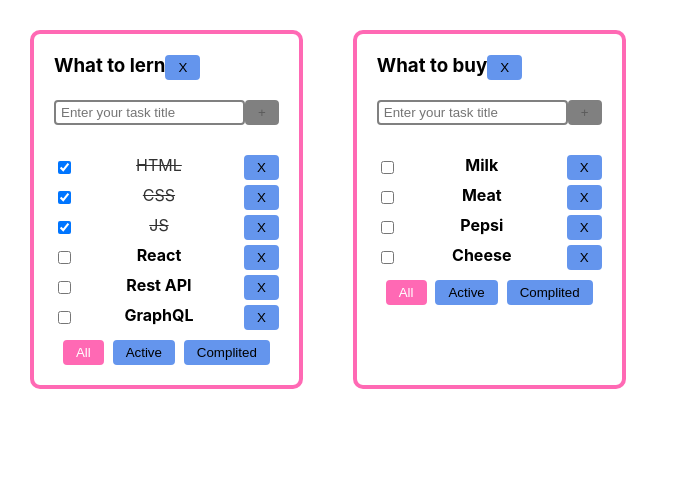
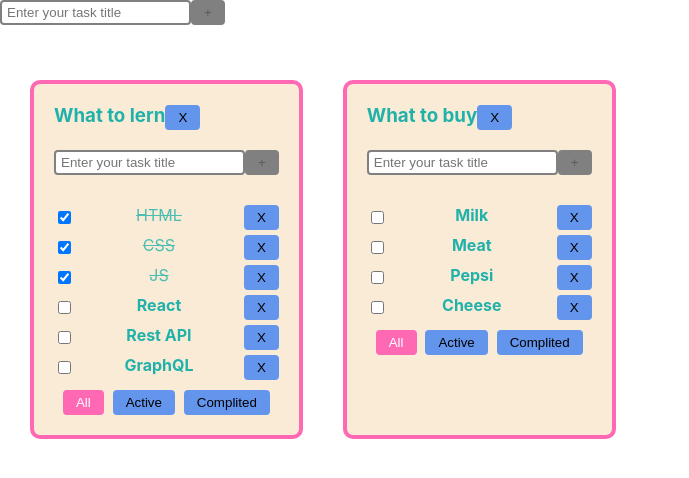
Before and after one commit to IlyaHancharuk/ToDoList, a React (Create React App) app: page / in a window 1280 px wide. Shown: the top 478 px of the page, without its empty margins (0-689 px from the left). Built offline with nearby package versions, Linux system fonts and the light colour scheme.

Commit message:
feat: implement add todolists and edit title

```diff
--- a/package.json
+++ b/package.json
@@ -1,6 +1,7 @@
 {
   "name": "it-incubator-todolist-ts",
   "version": "0.1.0",
+  "homepage": "https://IlyaHancharuk.github.io/ToDoList",
   "private": true,
   "dependencies": {
     "@testing-library/jest-dom": "^4.2.4",
@@ -12,6 +13,7 @@
     "@types/react": "^16.9.0",
     "@types/react-dom": "^16.9.0",
     "@types/uuid": "^9.0.1",
+    "gh-pages": "^5.0.0",
     "react": "^16.13.1",
     "react-dom": "^16.13.1",
     "react-scripts": "3.4.1",
@@ -22,7 +24,9 @@
     "start": "react-scripts start",
     "build": "react-scripts build",
     "test": "react-scripts test",
-    "eject": "react-scripts eject"
+    "eject": "react-scripts eject",
+    "predeploy": "npm run build",
+    "deploy": "gh-pages -d build"
   },
   "eslintConfig": {
     "extends": "react-app"
--- /dev/null
+++ b/src/components/AddItemForn.tsx
@@ -0,0 +1,48 @@
+import React, { FC, useState } from "react";
+import SuperInputText from "./SupetInputText/SuperInputText";
+
+type AddItemFormPropsType = {
+    maxLength: number;
+    addINewItem: (title: string) => void;
+}
+
+const AddItemForm: FC<AddItemFormPropsType> = ({
+    maxLength,
+    addINewItem
+}) => {
+    const [title, setTitle] = useState<string>('');
+    const [error, setError] = useState<boolean>(false);
+
+    const addItem = () => {
+        addINewItem(title);
+        setTitle('');
+    };
+    const changeTaskTitle = (e: React.ChangeEvent<HTMLInputElement>) => {
+        const text = e.target.value.trimStart();
+        text.length > maxLength ? setError(true) : setError(false);
+        setTitle(text);
+    };
+    const onEnterHandler = (e: React.KeyboardEvent<HTMLInputElement>) => {
+        e.key === 'Enter' && addItem();
+    }
+
+    const userErrorMessage = title.length > maxLength && <div className="error-message">Task title is to long!</div>;
+    const isAddBtnDisable = title === '' || error;
+    const inputClasses = `input ${error && 'error-input'}`;
+
+    return (
+        <div className="addItemForm">
+                <SuperInputText
+                   className={inputClasses}
+                   type="text"
+                   placeholder="Enter your task title"
+                   value={title}
+                   onChange={changeTaskTitle}
+                   onKeyDown={onEnterHandler} />
+                <button className="btn" onClick={addItem} disabled={isAddBtnDisable}> + </button>
+                {userErrorMessage}
+            </div>
+    );
+};
+
+export default AddItemForm;
--- a/src/components/App.css
+++ b/src/components/App.css
@@ -1,19 +1,24 @@
-*, *::before, *::after {
+*,
+*::before,
+*::after {
   box-sizing: border-box;
 }
 
-.App {
+.App {}
+
+.todoLists-container {
   padding: 30px;
   display: flex;
   flex-direction: row;
-}
-
-.App > div {
-  margin-right: 50px;
+  flex-wrap: wrap;
+  row-gap: 20px;
+  column-gap: 40px;
 }
 
 .Todolist {
+  max-width: 280px;
   padding: 20px;
+  background-color: antiquewhite;
   border: 4px solid hotpink;
   border-radius: 10px;
   -webkit-border-radius: 10px;
@@ -79,7 +84,7 @@
   cursor: auto;
 }
 
-.add-task-block {
+.addItemForm {
   height: 50px;
 }
 
@@ -99,7 +104,7 @@
   font-weight: bold;
 }
 
-.task-done span{
+.task-done span {
   font-weight: normal;
   opacity: 0.8;
   text-decoration: line-through;
--- a/src/components/App.tsx
+++ b/src/components/App.tsx
@@ -3,6 +3,7 @@ import { FilterType, TasksStateType, TasksType, TodoListType, TodoListsStateType
 import './App.css';
 import Todolist from './Todolist';
 import { v1 } from 'uuid';
+import AddItemForm from './AddItemForn';
 
 const App = () => {
 
@@ -33,14 +34,13 @@ const App = () => {
         ],
     })
 
-
     //methods for filter
     const getFiltredTasks = (tasks: TasksType[], filter: FilterType): TasksType[] => {
         if (filter === 'active') return tasks.filter(t => t.isDone === false);
         if (filter === 'completed') return tasks.filter(t => t.isDone === true);
         return tasks;
     }
-    const changeFilter = (todoListId: string, filter: FilterType) => {
+    const changeTodoListFilter = (todoListId: string, filter: FilterType) => {
         const updatedTodoList = todoLists.map(todo => todo.id === todoListId ? {...todo, filter: filter} : todo);
         setTodoLists(updatedTodoList);
     };
@@ -54,6 +54,10 @@ const App = () => {
         const updatedTasks = tasks[todoListId].map(t => t.id === id ? {...t, isDone: status} : t);
         setTasks({...tasks, [todoListId]: updatedTasks});
     }
+    const changeTaskTitle = (todoListId: string, id: string, newTitle: string) => {
+        const updatedTasks = tasks[todoListId].map(t => t.id === id ? {...t, title: newTitle} : t);
+        setTasks({...tasks, [todoListId]: updatedTasks});
+    }
     const addTask = (todoListId: string, title: string) => {
         const newTask = {id: v1(), title: title, isDone: false};
         const updatedTasks = [newTask, ...tasks[todoListId],];
@@ -61,15 +65,20 @@ const App = () => {
     }
 
     //methods for todolists
+    const addTodoList = (title: string) => {
+        const newTodoId = v1();
+        const newTodo: TodoListType = {id: newTodoId, title, filter: 'all'};
+        setTodoLists([...todoLists, newTodo]);
+        setTasks({...tasks, [newTodoId]: []});
+    }
     const removeTodoList = (todoListId: string) => {
         setTodoLists(todoLists.filter(todo => todo.id !== todoListId));
         delete tasks[todoListId];
     }
-    const addTodoList = (title: string) => {
-        const newTodo: TodoListType = {id: v1(), title, filter: 'all'}
-        setTodoLists([...todoLists, newTodo]);
+    const changeTodoListTitle = (todoListId: string, newTitle: string) => {
+        const updatedTodoLists = todoLists.map(todo => todo.id === todoListId ? {...todo, title: newTitle} : todo);
+        setTodoLists(updatedTodoLists);
     }
-
 
     //UI:
     const todoListComponents: JSX.Element[] | JSX.Element = todoLists.map(todo => {
@@ -84,16 +93,21 @@ const App = () => {
             addTask={addTask}
             removeTask={removeTask}
             changeTaskStatus={changeTaskStatus}
+            changeTaskTitle={changeTaskTitle}
 
-            changeFilter={changeFilter}
             addTodoList={addTodoList}
+            changeTodoListFilter={changeTodoListFilter}
+            changeTodoListTitle={changeTodoListTitle}
             removeTodoList={removeTodoList}
         />
     })
 
     return (
         <div className="App">
-            {todoListComponents}
+            <AddItemForm maxLength={15} addINewItem={addTodoList} />
+            <div className='todoLists-container'>
+                {todoListComponents}
+            </div>
         </div>
     );
 }
--- /dev/null
+++ b/src/components/SupetEditableSpan/SuperEditableSpan.module.css
@@ -0,0 +1,3 @@
+.superSpan {
+    color: lightseagreen;
+}
--- /dev/null
+++ b/src/components/SupetEditableSpan/SuperEditableSpan.tsx
@@ -0,0 +1,68 @@
+import React, { DetailedHTMLProps, FC, HTMLAttributes, InputHTMLAttributes, useState } from "react";
+import SuperInputText from "../SupetInputText/SuperInputText";
+import s from './SuperEditableSpan.module.css';
+
+type DefaultSpanPropsType = DetailedHTMLProps<HTMLAttributes<HTMLSpanElement>, HTMLSpanElement>;
+type DefaultInputPropsType = DetailedHTMLProps<InputHTMLAttributes<HTMLInputElement>, HTMLInputElement>;
+
+type SuperEditableSpanType = DefaultInputPropsType & {
+    onChangeText?: (value: string) => void;
+    onEnter?: () => void;
+    error?: string;
+    spanClassName?: string;
+    spanProps?: DefaultSpanPropsType;
+}
+
+const SuperEditableSpan: FC<SuperEditableSpanType> = (
+    {
+        autoFocus,
+        onBlur,
+        onEnter,
+        spanProps,
+        ...restProps
+    }
+) => {
+    const [editMode, setEditMode] = useState<boolean>(false);
+    const {children, onDoubleClick, className, ...restSpanProps} = spanProps || {};
+
+    const onEnterCallback = () => {
+        setEditMode(false);
+        onEnter && onEnter();
+    }
+    const onBlurCallback = (e: React.FocusEvent<HTMLInputElement>) => {
+        setEditMode(false);
+        onBlur && onBlur(e);
+    }
+    const onDoubleClickCallBack = (e: React.MouseEvent<HTMLSpanElement, MouseEvent>) => {
+        setEditMode(true);
+        onDoubleClick && onDoubleClick(e);
+    }
+
+    const spanClassName = `${s.superSpan} ${className}`;
+
+    return (
+        <>
+            {editMode
+                ? (
+                    <SuperInputText
+                        autoFocus
+                        onBlur={onBlurCallback}
+                        onEnter={onEnterCallback}
+                        {...restProps}
+                    />
+                ) : (
+                    <span
+                        onDoubleClick={onDoubleClickCallBack}
+                        className={spanClassName}
+
+                        {...restSpanProps}
+                    >
+                        {children || restProps.value}
+                    </span>
+                )
+            }
+        </>
+    )
+}
+
+export default SuperEditableSpan;
--- /dev/null
+++ b/src/components/SupetInputText/SuperInputText.module.css
@@ -0,0 +1,24 @@
+.superInput {
+    padding: 5px 10px;
+    border: 3px solid grey;
+    background: white;
+    border-radius: 10px;
+    -webkit-border-radius: 10px;
+    -moz-border-radius: 10px;
+    -ms-border-radius: 10px;
+    -o-border-radius: 10px;
+    outline: none;
+    transition: 0.3s all;
+    -webkit-transition: 0.3s all;
+    -moz-transition: 0.3s all;
+    -ms-transition: 0.3s all;
+    -o-transition: 0.3s all;
+}
+
+.errorInput {
+    border: 3px solid red;
+}
+
+.error {
+    color: red;
+}
--- /dev/null
+++ b/src/components/SupetInputText/SuperInputText.tsx
@@ -0,0 +1,49 @@
+import React, {ChangeEvent, DetailedHTMLProps, InputHTMLAttributes, KeyboardEvent} from 'react';
+import s from './SuperInputText.module.css';
+
+type DefaultInputPropsType = DetailedHTMLProps<InputHTMLAttributes<HTMLInputElement>, HTMLInputElement>
+type SuperInputTextPropsType = DefaultInputPropsType & {
+    onChangeText?: (value: string) => void
+    onEnter?: () => void
+    error?: string
+    spanClassName?: string
+}
+
+const SuperInputText: React.FC<SuperInputTextPropsType> = (
+    {
+        type,
+        onChange, onChangeText,
+        onKeyDown, onEnter,
+        error,
+        className, spanClassName,
+        ...restProps
+    }
+) => {
+    const onChangeCallback = (e: ChangeEvent<HTMLInputElement>) => {
+        onChange && onChange(e);
+        onChangeText && onChangeText(e.currentTarget.value);
+    }
+    const onKeyDownCallback = (e: KeyboardEvent<HTMLInputElement>) => {
+        onKeyDown && onKeyDown(e);
+        onEnter && e.key === 'Enter' && onEnter()
+    }
+
+    const finalSpanClassName = `${s.error} ${spanClassName ? spanClassName : ''}`;
+    const finalInputClassName = `${className ? className:  s.superInput} ${error ? s.errorInput : ''}`;
+
+    return (
+        <>
+            <input
+                type={'text'}
+                onChange={onChangeCallback}
+                onKeyDown={onKeyDownCallback}
+                className={finalInputClassName}
+
+                {...restProps}
+            />
+            {error && <span className={finalSpanClassName}>{error}</span>}
+        </>
+    )
+}
+
+export default SuperInputText
--- a/src/components/Taskslist.tsx
+++ b/src/components/Taskslist.tsx
@@ -1,11 +1,13 @@
 import React, { ChangeEvent, FC } from "react";
 import { TasksType } from "../types";
+import SuperEditableSpan from "./SupetEditableSpan/SuperEditableSpan";
 
 type TaskListPropsType = {
     todoId: string;
     tasks: TasksType[];
     removeTask: (todoListId: string, id: string) => void;
     changeTaskStatus: (todoListId: string, id: string, isDone: boolean) => void;
+    changeTaskTitle: (todoListId: string, id: string, newTitle: string) => void;
 }
 
 const Taskslist: FC<TaskListPropsType> = (props) => {
@@ -16,6 +18,9 @@ const Taskslist: FC<TaskListPropsType> = (props) => {
                 const changeTaskStatus = (e: ChangeEvent<HTMLInputElement>) => {
                     props.changeTaskStatus(props.todoId, t.id, e.currentTarget.checked)
                 };
+                const changeTaskTitle = (title: string) => {
+                    props.changeTaskTitle(props.todoId, t.id, title);
+                }
 
                 const taskClasses = `task ${t.isDone ? 'task-done' : ''}`;
 
@@ -25,12 +30,15 @@ const Taskslist: FC<TaskListPropsType> = (props) => {
                             type="checkbox"
                             defaultChecked={t.isDone}
                             onChange={changeTaskStatus} />
-                    <span>{t.title}</span>
+                        <SuperEditableSpan
+                            value={t.title}
+                            onChangeText={changeTaskTitle} />
                         <button className="btn" onClick={removeTask}> X </button>
                     </li>
                 )
             })
             : <span className="error-message">You tasklist is empty!</span>
+
     return (
         <ul className="tasklist">
             {taskItems}
--- a/src/components/Todolist.tsx
+++ b/src/components/Todolist.tsx
@@ -1,6 +1,8 @@
-import React, { ChangeEvent, useState } from "react";
+import React from "react";
 import Taskslist from "./Taskslist";
 import { FilterType, TasksType } from "../types";
+import SuperEditableSpan from "./SupetEditableSpan/SuperEditableSpan";
+import AddItemForm from "./AddItemForn";
 
 type PropsToTodoType = {
     todoId: string;
@@ -11,57 +13,45 @@ type PropsToTodoType = {
     addTask: (todoListId: string, title: string) => void;
     removeTask: (todoListId: string, id: string) => void;
     changeTaskStatus: (todoListId: string, id: string, isDone: boolean) => void;
+    changeTaskTitle: (todoListId: string, id: string, newTitle: string) => void;
 
-    changeFilter: (todoListId: string, filter: FilterType) => void;
     addTodoList: (title: string) => void;
+    changeTodoListFilter: (todoListId: string, filter: FilterType) => void;
+    changeTodoListTitle: (todoListId: string, newTitle: string) => void;
     removeTodoList: (todoListId: string) => void;
 }
 
-const TaskTitleMaxLength = 15;
-
 const Todolist: React.FC<PropsToTodoType> = (props) => {
-    const [taskTitle, setTaskTitle] = useState('');
-    const [error, setError] = useState(false);
-
-    const handlerToFilterCreator = (filter: FilterType) => () => props.changeFilter(props.todoId, filter);
-    const addTask = () => {
-        props.addTask(props.todoId, taskTitle);
-        setTaskTitle('');
-    };
-    const changeTaskTitle = (e: ChangeEvent<HTMLInputElement>) => {
-        const text = e.target.value.trimStart();
-        text.length > TaskTitleMaxLength ? setError(true) : setError(false);
-        setTaskTitle(text);
-    };
-
+    const handlerToFilterCreator = (filter: FilterType) => () => props.changeTodoListFilter(props.todoId, filter);
+    const addTask = (title: string) => props.addTask(props.todoId, title);
+    const changeTodoListTitle = (title: string) => props.changeTodoListTitle(props.todoId, title);
     const removeTodoList = () => props.removeTodoList(props.todoId);
 
-    const inputClasses = `input ${error && 'error-input'}`;
     const setFilterAllBtnClasses = `${props.filter === 'all' ? 'active-filter-btn' : ''} btn`;
     const setFilterActiveBtnClasses = `${props.filter === 'active' ? 'active-filter-btn' : ''} btn`;
     const setFilterComplitedBtnClasses = `${props.filter === 'completed' ? 'active-filter-btn' : ''} btn`;
 
     return (
         <div className="Todolist">
+
             <h3>
-                {props.title}
+                <SuperEditableSpan
+                    value={props.title}
+                    onChangeText={changeTodoListTitle}
+                />
                 <button className="btn" onClick={removeTodoList}>X</button>
             </h3>
-            <div className="add-task-block">
-                <input
-                    className={inputClasses}
-                    type="text"
-                    placeholder="Enter your task title"
-                    value={taskTitle}
-                    onChange={changeTaskTitle} />
-                <button className="btn" onClick={addTask} disabled={taskTitle === '' || error}> + </button>
-                {taskTitle.length > TaskTitleMaxLength && <div className="error-message">Task title is to long!</div>}
-            </div>
+            <AddItemForm
+                maxLength={15}
+                addINewItem={addTask}
+            />
             <Taskslist
                 todoId={props.todoId}
                 tasks={props.tasks}
                 removeTask={props.removeTask}
-                changeTaskStatus={props.changeTaskStatus} />
+                changeTaskStatus={props.changeTaskStatus}
+                changeTaskTitle={props.changeTaskTitle}
+            />
             <div className="filter-buttons">
                 <button className={setFilterAllBtnClasses} onClick={handlerToFilterCreator('all')}>All</button>
                 <button className={setFilterActiveBtnClasses} onClick={handlerToFilterCreator('active')}>Active</button>
```
Also changed, not shown: 2 other files (tests, documents, lock files or other folders). Lines whose indentation alone changed are shown as unchanged.
